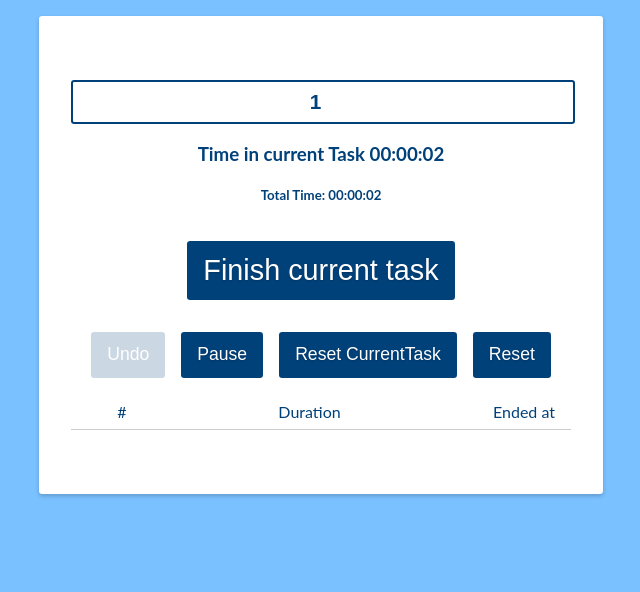
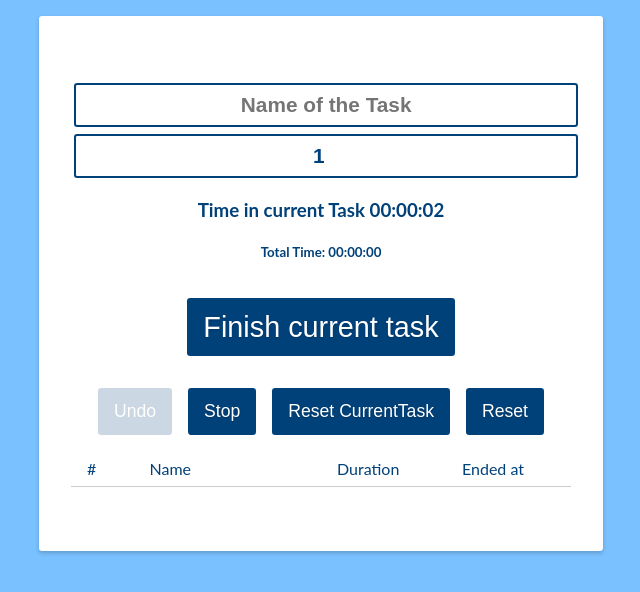
Before and after one commit to JavChz/tasktrack, a React (Create React App) app: page / in a window 1280 px wide. Both pictures are taken after a click on the button "Start". Shown: the top 592 px of the page, without its empty margins (319-959 px from the left). Built offline with nearby package versions, Linux system fonts and the light colour scheme.

Commit message:
fix bug when browser ilde

```diff
--- a/package.json
+++ b/package.json
@@ -1,7 +1,7 @@
 {
   "name": "tasktracker",
   "version": "0.1.0",
-  "homepage": "https://tasks.javchz.com/",
+  "homepage": "http://javchz.github.io/tasktracker",
   "private": true,
   "dependencies": {
     "@testing-library/jest-dom": "^4.2.4",
--- a/src/App.css
+++ b/src/App.css
@@ -25,13 +25,16 @@ button:disabled {
   margin-top: 2rem;
 }
 .timer input {
+  border-radius: 0.2rem;
+  border-radius: 0.2rem;
+  border: 2px solid var(--color-blue-dark);
   font-size: 1.3rem;
   font-weight: bold;
+  margin: .2rem;
+  padding: .2rem;
   padding: 0.5rem 0rem;
+  text-align: center;
   width: 100%;
-  border-radius: 0.2rem;
-  border: 2px solid var(--color-blue-dark);
-  border-radius: 0.2rem;
 }
 .finishTask {
   font-size: 1.8rem;
--- a/src/App.js
+++ b/src/App.js
@@ -4,21 +4,25 @@ import "./App.css";
 import formatHours from "./libs/formatHours";
 import TaskArchive from "./components/TaskArchive";
 function App() {
+
   const initTaskDefault = 1;
   let initTasks = initTaskDefault;
-
   let initTimerGlobal = 0;
+  let initArchive = [];
   if (
     localStorage.hasOwnProperty("tasks") ||
-    localStorage.hasOwnProperty("timerGlobal")
+    localStorage.hasOwnProperty("timerGlobal") ||
+    localStorage.hasOwnProperty('archive')
   ) {
     initTasks = Number(localStorage.getItem("tasks"));
     initTimerGlobal = Number(localStorage.getItem("timerGlobal"));
+    initArchive = JSON.parse(localStorage.getItem('archive'));
   }
-
+  const [archive, setArchive] = useState(initArchive);
+  const [nameTask, setNameTask] = useState("");
+  const [last, setLast] = useState(Date.now());
+  const [pause, setPause] = useState(true);
   const [tasks, setTasks] = useState(initTasks);
-  const [archive, setArchive] = useState([]);
-  const [pause, setPause] = useState(true);
   const [timer, setTimer] = useState(0);
   const [timerGlobal, setTimerGlobal] = useState(initTimerGlobal);
 
@@ -26,50 +30,47 @@ function App() {
   useEffect(() => {
     const interval = setInterval(() => {
       if (!pause) {
-        setTimer(timer + 1);
-        setTimerGlobal(timerGlobal + 1);
-        localStorage.setItem("timerGlobal", timerGlobal);
+        setTimer(Date.now()-last);
+        document.title = `${formatHours(timer)} | ${tasks}`;
       }
-      document.title = `${formatHours(timer)} | ${tasks}`;
+      //  setTimerGlobal( ()=> {
+      //    if(archive.length  > 0 ){
+      //      let sofar = archive.reduce( (a, b) => {
+      //       return a + (b["duration"])
+      //      })
+      //      return sofar + timer;
+      //    }
+
+      //  })
     }, 1000);
+
     return () => {
       clearInterval(interval);
     };
-  }, [pause, timer, timerGlobal, tasks]);
+  }, [last, tasks, timer, pause]);
 
-  const modTask = function (type) {
-    let currentTask = tasks;
-    switch (type) {
-      case "plus":
+  const startTask = function(){
     let entryArchive = {
-          id: currentTask,
+      id: tasks,
+      name: nameTask,
       duration: timer,
       endAt: Date.now(),
     };
     setArchive((oldArchive) => [...oldArchive, entryArchive]);
+    setTimer(0);
+    setLast(Date.now());
+    setTasks(tasks+1);
+    localStorage.setItem('archive', JSON.stringify(archive));
+    localStorage.setItem("tasks", tasks+1);
+  }
+  const deleteLastTask = function(){
     setPause(false);
     setTimer(0);
-        // Tasks
-        currentTask++;
-        break;
-      case "minus":
-        setPause(false);
-        setTimer(0);
-        currentTask--;
     let tempArchive = archive;
     console.log(tempArchive.pop());
     setArchive(tempArchive);
-        break;
-      case "reset":
-        currentTask = initTaskDefault;
-        break;
-      default:
-        break;
+    localStorage.setItem("tasks", tasks-1);
   }
-
-    localStorage.setItem("tasks", currentTask);
-    setTasks(currentTask);
-  };
   const isDisabled = function (condition) {
     if (condition) {
       return true;
@@ -79,35 +80,50 @@ function App() {
   const reset = function () {
     localStorage.clear();
     setArchive([]);
-    modTask("reset");
+    localStorage.setItem("tasks", initTaskDefault);
+    setTasks(initTaskDefault);
     setTimer(0);
     setPause(true);
     setTimerGlobal(0);
   };
+  const pauseTask = function(status){
+    setLast(Date.now());
+    if(status){
+      setTimer(0);
+    }
+    setPause(status);
+  }
   const resetCurrent = function () {
     localStorage.clear();
-
+    setLast(Date.now());
     setTimer(0);
   };
-  const handleChange = function (event) {
+  const handleNumber = function (event) {
     setTasks(Number(event.target.value));
   };
-
+  const handleName = function (event) {
+    setNameTask(String(event.target.value));
+  };
   return (
     <div className="App">
       <div className="timer">
       <input
+          type="text"
+          value={nameTask}
+          onChange={handleName}
+          placeholder="Name of the Task"
+        />
+        <input
           type="number"
           value={tasks}
-          onChange={handleChange}
-          style={{ textAlign: "center" }}
+          onChange={handleNumber}
         />
         <h3>Time in current Task {formatHours(timer)}</h3>
         <h5>Total Time: {formatHours(timerGlobal)}</h5>
         <div>
           <button
             className="finishTask"
-            onClick={() => modTask("plus")}
+            onClick={() => startTask("plus")}
             disabled={isDisabled(pause)}
           >
             Finish current task
@@ -115,15 +131,15 @@ function App() {
         </div>
         <div className="toolButtons">
           <button
-            onClick={() => modTask("minus")}
+            onClick={ () => deleteLastTask()}
             disabled={isDisabled(tasks <= 1)}
           >
             Undo
           </button>
           {pause ? (
-            <button onClick={() => setPause(false)}>Start</button>
+            <button onClick={() => pauseTask(false)}>Start</button>
           ) : (
-            <button onClick={() => setPause(true)}>Pause</button>
+            <button onClick={() => pauseTask(true)}>Stop</button>
           )}
           <button onClick={() => resetCurrent()}>Reset CurrentTask</button>
           <button onClick={() => reset()}>Reset</button>
--- a/src/components/SingleTask.css
+++ b/src/components/SingleTask.css
@@ -1,10 +1,10 @@
 .singleTask{
   display: grid;
-  grid-template-columns: 1fr repeat(2,3fr);
+  grid-template-columns: 1fr 3fr 2fr 2fr;
 
 }
 .singleTask div{
   padding: .5rem 1rem;
   border-bottom: 1px solid var(--color-gray);;
-  text-align: right;
+
 }
--- a/src/components/SingleTask.js
+++ b/src/components/SingleTask.js
@@ -1,22 +1,15 @@
 import React from "react";
 import "./SingleTask.css";
+import formatHours from "../libs/formatHours";
 
-const formatHours = function(time) {
-  let measuredTime = new Date(null);
-  measuredTime.setSeconds(time); // specify value of SECONDS
-  let MHSTime = measuredTime.toISOString().substr(11, 8);
-  return MHSTime;
-};
-
-const SingleTask = ({task}) => {
+const SingleTask = ({ task }) => {
   return (
     <div className="singleTask">
       <div>{task.id}</div>
+      <div>{task.name}</div>
       <div>{formatHours(task.duration)}</div>
-      <div>
-        {new Date(task.endAt).toLocaleTimeString('en-US') }
-      </div>
+      <div>{new Date(task.endAt).toLocaleTimeString("en-US")}</div>
     </div>
   );
-}
+};
 export default SingleTask;
--- a/src/components/TaskArchive.js
+++ b/src/components/TaskArchive.js
@@ -6,6 +6,7 @@ const TaskArchive = ({archive}) => {
     <div className="taskArchive">
       <div className="singleTask">
         <div>#</div>
+        <div>Name</div>
         <div>Duration</div>
         <div>Ended at</div>
       </div>
--- a/src/libs/formatHours.js
+++ b/src/libs/formatHours.js
@@ -1,6 +1,5 @@
  const formatHours = function(time) {
-    let measuredTime = new Date(null);
-    measuredTime.setSeconds(time);
+    let measuredTime = new Date(time);
     let MHSTime = measuredTime.toISOString().substr(11, 8);
     return MHSTime;
   };
```
Also changed, not shown: 1 other file (tests, documents, lock files or other folders). Lines whose indentation alone changed are shown as unchanged.
